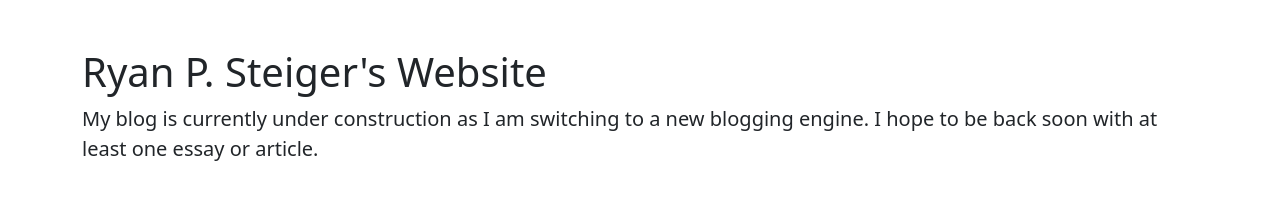
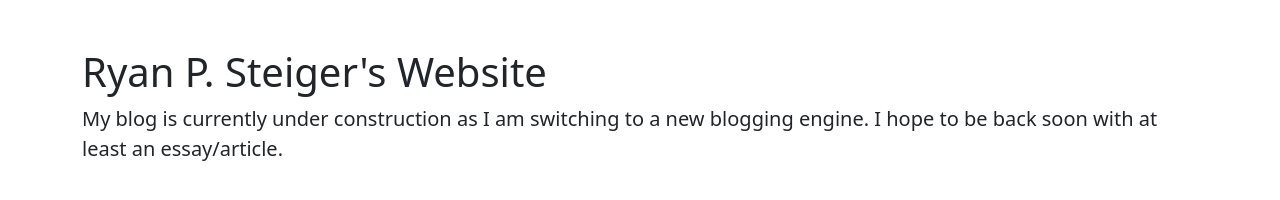
Before and after one commit to rpsteiger/jekyll-blog, a plain HTML site: page index.html in a window 1280 px wide. Drawn offline with nearby package versions, Linux system fonts and the light colour scheme.

Commit message:
changing text slightly

```diff
--- a/index.html
+++ b/index.html
@@ -16,7 +16,7 @@
         <div class="container">
             <h1 class="mt-5">Ryan P. Steiger's Website</h1>
             <p class="lead">My blog is currently under construction as I am switching to a new blogging engine. I hope
-                to be back soon with at least one essay or article.
+                to be back soon with at least an essay/article.
         </div>
     </main>
 </body>
```
